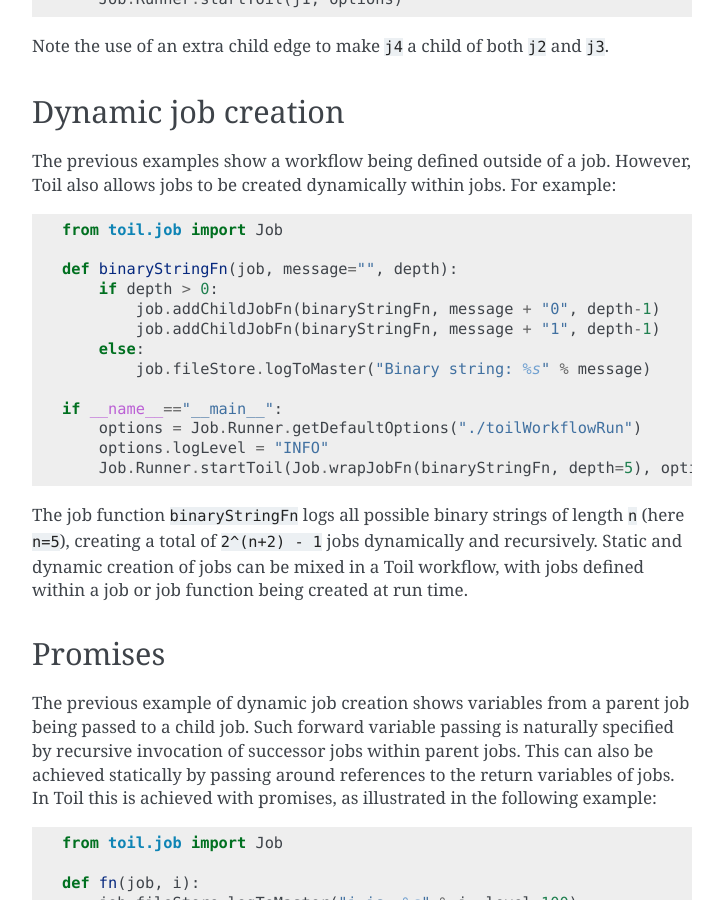
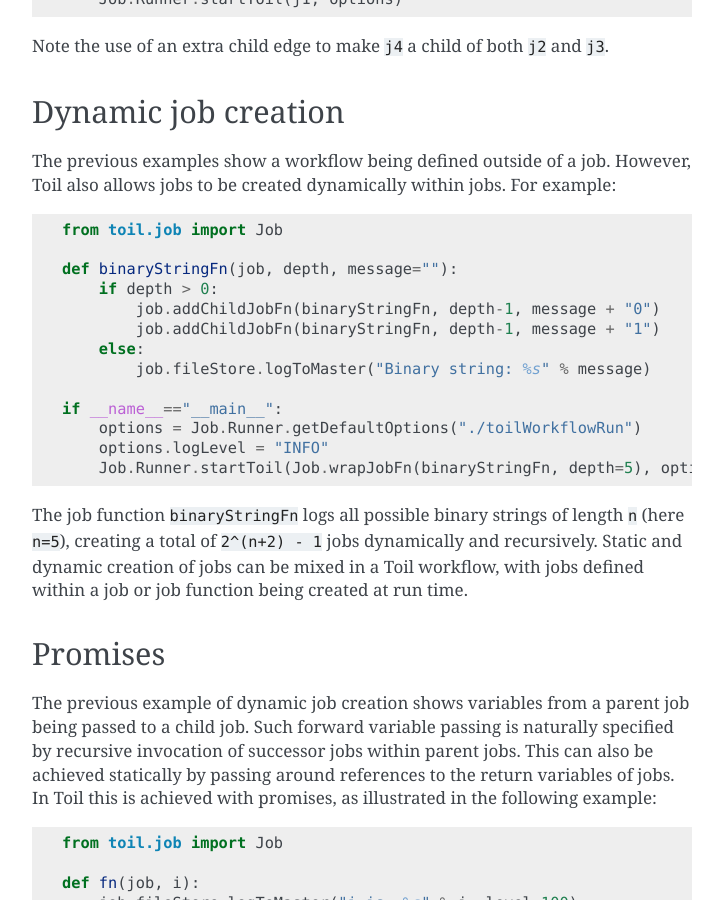
Before and after one commit to DataBiosphere/toil, a Sphinx documentation site: the page built from docs/developing.rst, in a window 1280 px wide and 900 px high, scrolled down 7173 px. Shown: the whole window, without its empty margins (388-1111 px from the left). Built offline with Sphinx 7.4.7, drawn with Linux system fonts in a browser that asks for light colours; the version number could not be read and is left out.

```diff
--- a/docs/developing.rst
+++ b/docs/developing.rst
@@ -354,10 +354,10 @@ Toil also allows jobs to be created dynamically within jobs. For example::
 
     from toil.job import Job
 
-    def binaryStringFn(job, message="", depth):
+    def binaryStringFn(job, depth, message=""):
         if depth > 0:
-            job.addChildJobFn(binaryStringFn, message + "0", depth-1)
-            job.addChildJobFn(binaryStringFn, message + "1", depth-1)
+            job.addChildJobFn(binaryStringFn, depth-1, message + "0")
+            job.addChildJobFn(binaryStringFn, depth-1, message + "1")
         else:
             job.fileStore.logToMaster("Binary string: %s" % message)
 
```
